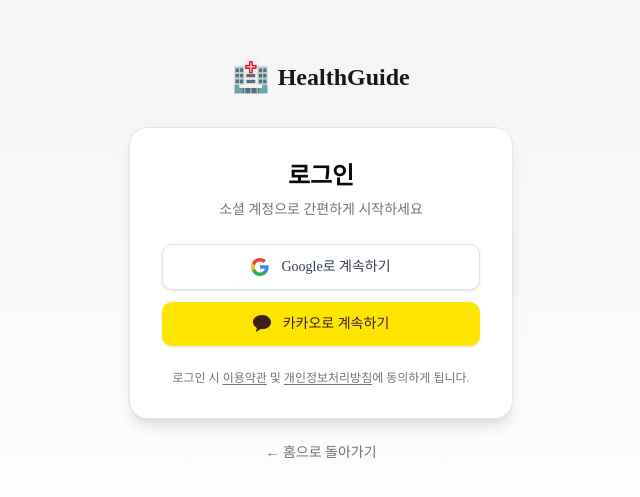
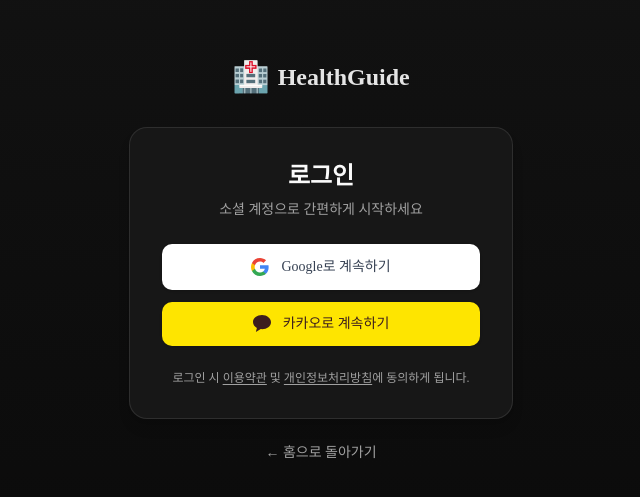
Before and after one commit to AI-HealthCare-02/AI_02_07, a Next.js app in the folder frontend/: page /login in a window 1280 px wide. Shown: the part 139-636 px from the top of the page, without its empty margins (319-959 px from the left). Built offline with nearby package versions, Linux system fonts and the light colour scheme; no server answers.

Commit message:
feat: add dark/light mode theme toggle

```diff
--- a/frontend/src/app/globals.css
+++ b/frontend/src/app/globals.css
@@ -2,7 +2,7 @@
 @import "tw-animate-css";
 @import "shadcn/tailwind.css";
 
-@custom-variant dark (&:is(.dark *));
+@custom-variant dark (&:is(.dark *), .dark &);
 
 @theme inline {
   --color-background: var(--background);
--- a/frontend/src/app/layout.tsx
+++ b/frontend/src/app/layout.tsx
@@ -1,6 +1,7 @@
 import type { Metadata } from "next";
 import { Geist } from "next/font/google";
 import QueryProvider from "@/providers/query-provider";
+import ThemeProvider from "@/providers/theme-provider";
 import "./globals.css";
 
 const geist = Geist({
@@ -31,10 +32,29 @@
 }) {
   return (
     <html lang="ko" suppressHydrationWarning>
+      <head>
+        <script
+          dangerouslySetInnerHTML={{
+            __html: `
+              (function() {
+                try {
+                  var stored = localStorage.getItem('theme-storage');
+                  var theme = stored ? JSON.parse(stored).state.theme : 'dark';
+                  document.documentElement.classList.add(theme);
+                } catch(e) {
+                  document.documentElement.classList.add('dark');
+                }
+              })()
+            `,
+          }}
+        />
+      </head>
       <body className={`${geist.variable} font-sans antialiased`}>
-        <QueryProvider>
-          {children}
-        </QueryProvider>
+        <ThemeProvider>
+          <QueryProvider>
+            {children}
+          </QueryProvider>
+        </ThemeProvider>
       </body>
     </html>
   );
--- a/frontend/src/components/layout/header.tsx
+++ b/frontend/src/components/layout/header.tsx
@@ -4,6 +4,7 @@
 import { usePathname } from "next/navigation";
 import { useAuthStore } from "@/store/auth-store";
 import UserProfile from "@/components/layout/UserProfile";
+import ThemeToggle from "@/components/ui/theme-toggle";
 
 function IconChat({ size = 18, color = "currentColor" }: { size?: number; color?: string }) {
   return (
@@ -53,7 +54,7 @@
   return (
     <>
       {/* 상단 헤더 */}
-      <header className="sticky top-0 z-50 w-full border-b border-white/8 bg-[#090a0f]/90 backdrop-blur-xl">
+      <header className="sticky top-0 z-50 w-full border-b border-border bg-background/90 backdrop-blur-xl">
         <div className="mx-auto flex h-16 max-w-7xl items-center justify-between px-6 sm:px-10">
           {/* 로고 */}
           <Link href="/" className="flex items-center gap-3">
@@ -62,7 +63,7 @@
                 <path d="M22 12h-4l-3 9L9 3l-3 9H2" />
               </svg>
             </div>
-            <span className="text-lg font-bold tracking-widest text-white/90">
+            <span className="text-lg font-bold tracking-widest text-foreground">
               HEALTH<span className="text-teal-400">GUIDE</span>
             </span>
           </Link>
@@ -74,7 +75,7 @@
                 key={item.href}
                 href={item.href}
                 className={`text-sm font-medium tracking-wide transition-colors ${
-                  pathname === item.href ? "text-teal-400" : "text-white/40 hover:text-white/80"
+                  pathname === item.href ? "text-teal-400" : "text-muted-foreground hover:text-foreground"
                 }`}
               >
                 {item.label}
@@ -83,6 +84,8 @@
           </nav>
 
           {/* 우측 영역 */}
+          <div className="flex items-center gap-3">
+            <ThemeToggle />
             {isAuthenticated ? (
               <UserProfile />
             ) : (
@@ -94,10 +97,11 @@
               </Link>
             )}
           </div>
+        </div>
       </header>
 
       {/* 모바일 / 태블릿 하단 고정 nav */}
-      <nav className="fixed bottom-0 left-0 right-0 z-50 border-t border-white/8 bg-[#090a0f]/90 backdrop-blur-xl lg:hidden">
+      <nav className="fixed bottom-0 left-0 right-0 z-50 border-t border-border bg-background/90 backdrop-blur-xl lg:hidden">
         <div className="flex h-16 items-center justify-around">
           {NAV_ITEMS.map((item) => {
             const isActive = pathname === item.href;
@@ -108,11 +112,11 @@
                 className="flex flex-1 flex-col items-center justify-center gap-1 py-2"
               >
                 <span style={{ filter: isActive ? "drop-shadow(0 0 6px rgba(20,184,166,0.7))" : "none" }}>
-                  <item.Icon size={20} color={isActive ? "#14b8a6" : "rgba(255,255,255,0.35)"} />
+                  <item.Icon size={20} color={isActive ? "#14b8a6" : "hsl(var(--muted-foreground))"} />
                 </span>
                 <span
                   className="text-[10px] font-medium"
-                  style={{ color: isActive ? "#14b8a6" : "rgba(255,255,255,0.30)" }}
+                  style={{ color: isActive ? "#14b8a6" : "hsl(var(--muted-foreground))" }}
                 >
                   {item.label}
                 </span>
--- /dev/null
+++ b/frontend/src/components/ui/theme-toggle.tsx
@@ -0,0 +1,28 @@
+"use client";
+
+import { useThemeStore } from '@/store/theme-store';
+
+export default function ThemeToggle() {
+  const { theme, toggleTheme } = useThemeStore();
+
+  return (
+    <button
+      onClick={toggleTheme}
+      className="flex h-9 w-9 items-center justify-center rounded-lg border border-border bg-muted text-muted-foreground transition-all hover:bg-accent hover:text-foreground"
+      title={theme === 'dark' ? '라이트 모드로 전환' : '다크 모드로 전환'}
+    >
+      {theme === 'dark' ? (
+        // 태양 아이콘 (라이트 모드로 전환)
+        <svg width="16" height="16" viewBox="0 0 24 24" fill="none" stroke="currentColor" strokeWidth="2" strokeLinecap="round" strokeLinejoin="round">
+          <circle cx="12" cy="12" r="5"/>
+          <path d="M12 1v2M12 21v2M4.22 4.22l1.42 1.42M18.36 18.36l1.42 1.42M1 12h2M21 12h2M4.22 19.78l1.42-1.42M18.36 5.64l1.42-1.42"/>
+        </svg>
+      ) : (
+        // 달 아이콘 (다크 모드로 전환)
+        <svg width="16" height="16" viewBox="0 0 24 24" fill="none" stroke="currentColor" strokeWidth="2" strokeLinecap="round" strokeLinejoin="round">
+          <path d="M21 12.79A9 9 0 1 1 11.21 3 7 7 0 0 0 21 12.79z"/>
+        </svg>
+      )}
+    </button>
+  );
+}
--- /dev/null
+++ b/frontend/src/providers/theme-provider.tsx
@@ -0,0 +1,16 @@
+"use client";
+
+import { useEffect } from 'react';
+import { useThemeStore } from '@/store/theme-store';
+
+export default function ThemeProvider({ children }: { children: React.ReactNode }) {
+  const { theme, setTheme } = useThemeStore();
+
+  useEffect(() => {
+    const root = window.document.documentElement;
+    root.classList.remove('light', 'dark');
+    root.classList.add(theme);
+  }, [theme]);
+
+  return <>{children}</>;
+}
--- /dev/null
+++ b/frontend/src/store/theme-store.ts
@@ -0,0 +1,43 @@
+import { create } from 'zustand';
+import { persist } from 'zustand/middleware';
+
+type Theme = 'light' | 'dark';
+
+interface ThemeStore {
+  theme: Theme;
+  setTheme: (theme: Theme) => void;
+  toggleTheme: () => void;
+}
+
+export const useThemeStore = create<ThemeStore>()(
+  persist(
+    (set, get) => ({
+      theme: 'dark',
+      setTheme: (theme) => {
+        set({ theme });
+        // DOM 클래스 업데이트
+        if (typeof window !== 'undefined') {
+          const root = window.document.documentElement;
+          root.classList.remove('light', 'dark');
+          root.classList.add(theme);
+        }
+      },
+      toggleTheme: () => {
+        const currentTheme = get().theme;
+        const newTheme = currentTheme === 'dark' ? 'light' : 'dark';
+        get().setTheme(newTheme);
+      },
+    }),
+    {
+      name: 'theme-storage',
+      onRehydrateStorage: () => (state) => {
+        // 초기 로드 시 DOM 클래스 설정
+        if (typeof window !== 'undefined' && state) {
+          const root = window.document.documentElement;
+          root.classList.remove('light', 'dark');
+          root.classList.add(state.theme);
+        }
+      },
+    }
+  )
+);
```
Also changed, not shown: frontend/src/app/(protected)/chat/page.tsx (+47 -19 lines). Lines whose indentation alone changed are shown as unchanged.
